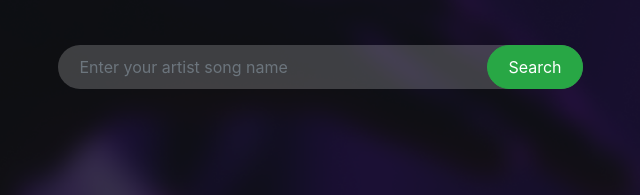
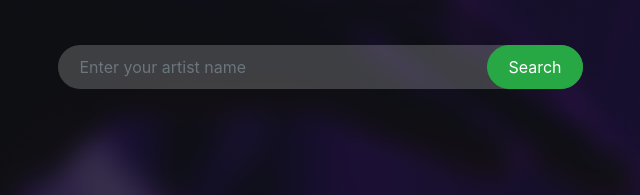
Before and after one commit to joy012/hard-rock, a plain HTML site: page index.html in a window 1280 px wide. Shown: the part 169-364 px from the top of the page, 320-960 px from the left. Drawn offline with nearby package versions, Linux system fonts and the light colour scheme.

Commit message:
artist name fixed

```diff
--- a/index.html
+++ b/index.html
@@ -43,7 +43,7 @@
             <div class="search-bar col-md-6 mx-auto">
                 <h1 class="text-center">Lyrics Search</h1>
                 <div class="search-box my-5">
-                    <input id="search-value" type="text" class="form-control" placeholder="Enter your artist song name">
+                    <input id="search-value" type="text" class="form-control" placeholder="Enter your artist name">
                     <button class="btn btn-success search-btn">Search</button>
                 </div>
             </div>
```
